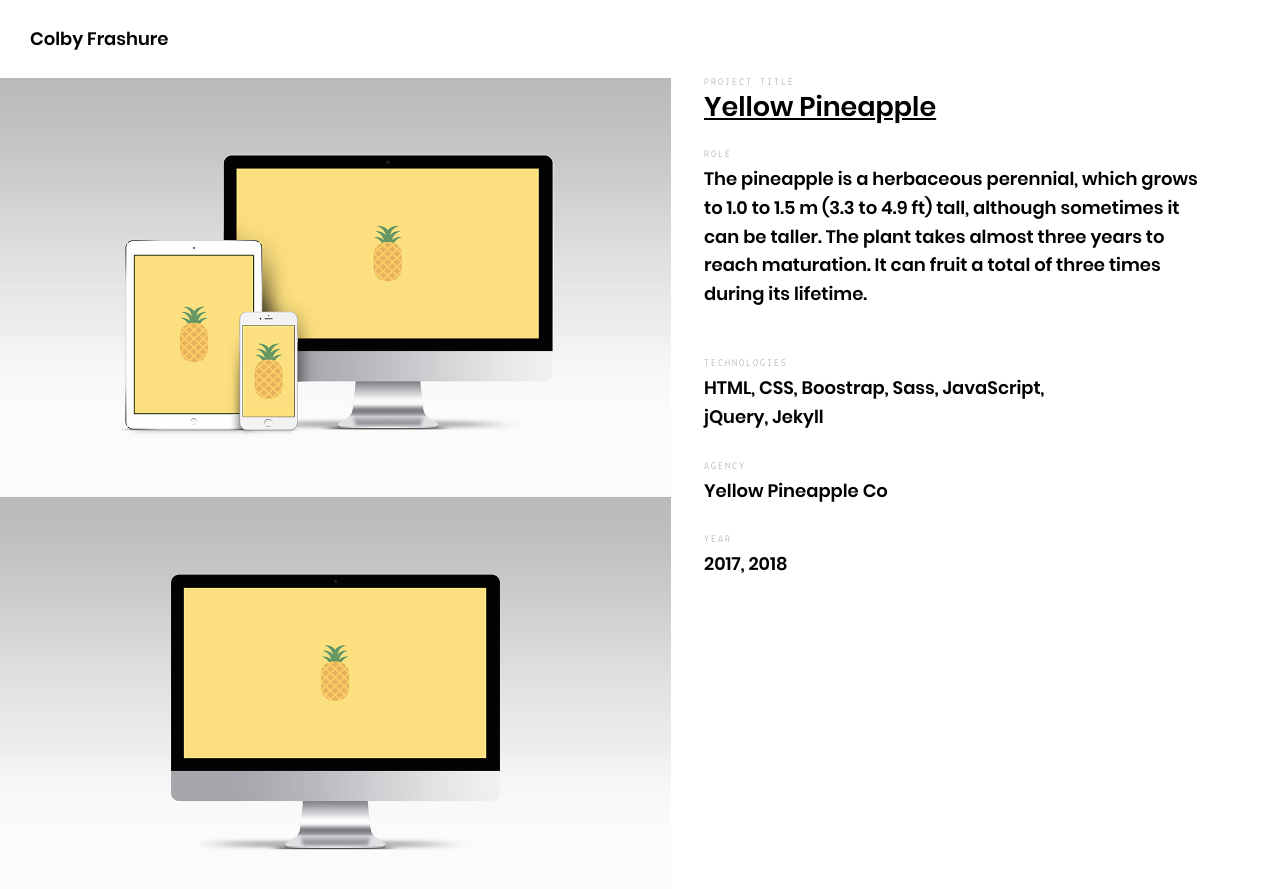
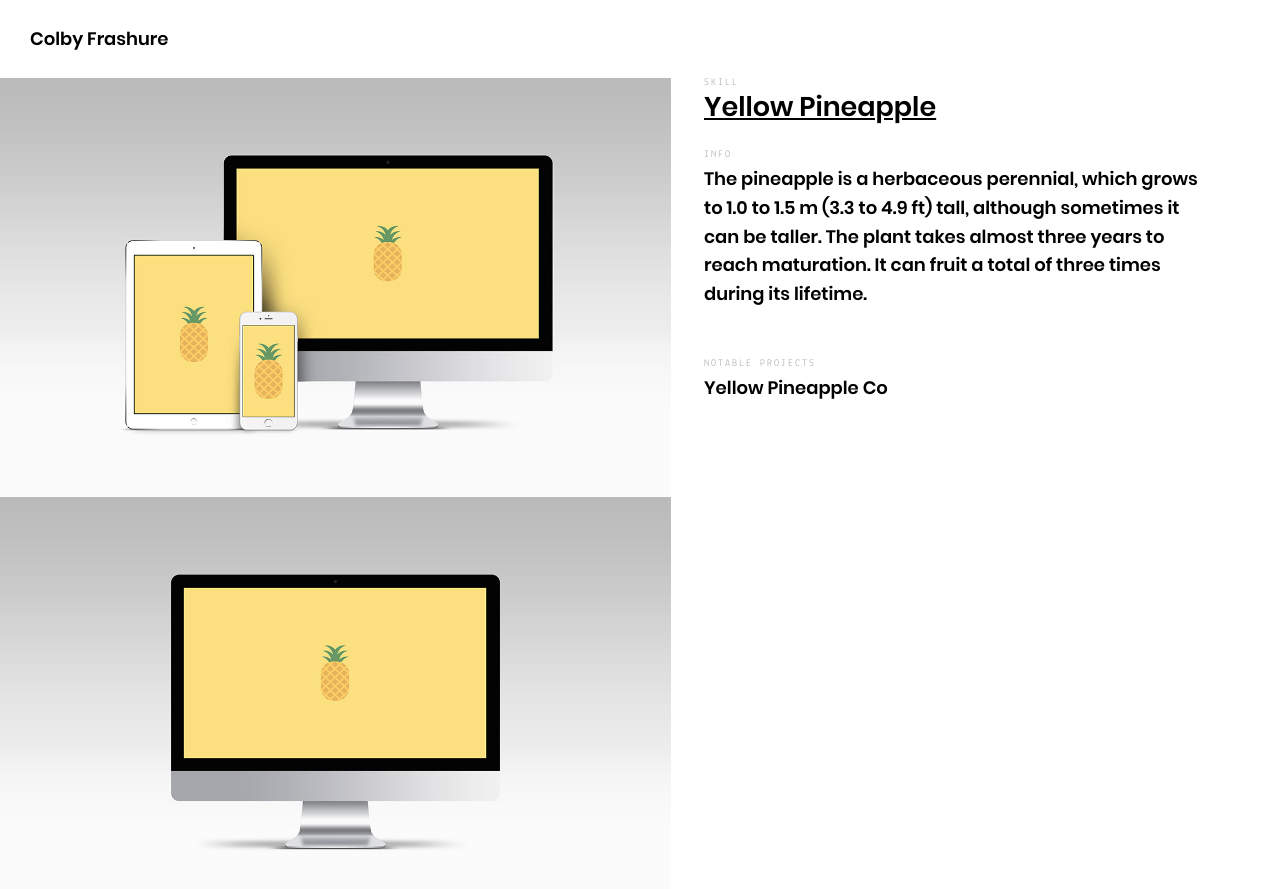
Before and after one commit to colbyisme/colbyisme.github.io, a Jekyll site: the page built from _posts/projects/2017-04-02-yellowpineapple.md, in a window 1280 px wide and 900 px high. Shown: the top 889 px of the window. Built offline with Jekyll 4.4.1, drawn with Linux system fonts in a browser that asks for light colours.

Commit message:
updated layout

```diff
--- a/_config.yml
+++ b/_config.yml
@@ -1,8 +1,8 @@
 # User config
 author: "Colby Frashure"
-tagline: "Pineapple Certfied Jekyll Theme"
-description: "In 1493, explorer Christopher Columbus found pineapples on Guadeloupe Island in the Caribbean. Pineapple on pizza soon followed..."
-keywords: "Pineapple, Pineapple Pizza, Pineapple House"
+tagline: "Colby Is Me"
+description: "Hello! My name is Colby. I'm an audio generalist with experience in production and composition. I'm a transfer student from the University of Delaware currently at the University of Maryland, Baltimore County studying Computer Science. Despite this, I mainly pursue music and have been heavily involved with the music scene, both in my home state of Maryland and at my former University in Delaware. I hope I can apply my methodical and precise approach to client fulfillment to any of your musical needs. Scroll below to see my most notable skills."
+keywords: "Music, Songwriting, Composition, Audio Production, Audio Engineering"
 email: "colbyfrashure@gmail.com"
 linkedin: "https://www.linkedin.com"
 twitter: "https://twitter.com/"
--- a/_layouts/project.html
+++ b/_layouts/project.html
@@ -13,19 +13,15 @@
 		<section class="project">
 			<div class="container">
 				<article>
-					<span class="h2">Project Title</span>
+					<span class="h2">Skill</span>
 					<h1>
 						<a href="{{ page.project.url }}" target="_blank" title="{{ page.project.title }}" rel="nofollow">{{ page.project.title }}</a>
 					</h1>
-					<span class="h2">Role</span>
+					<span class="h2">Info</span>
 					{{ page.content }}
 					<div class="project-meta">
-						<span class="h2">Technologies</span>
-						<p>{{ page.project.tech }}</p>
-						<span class="h2">Agency</span>
+						<span class="h2">Notable Projects</span>
 						<p><a title="{{ page.agency.title }}" href="{{ page.agency.url }}" target="_blank" rel="nofollow">{{ page.agency.title }}</a></p>
-						<span class="h2">Year</span>
-						<p>{{ page.agency.year }}</p>
 					</div>
 				</article>
 				<aside>
```
Also changed, not shown: 5 other files.
